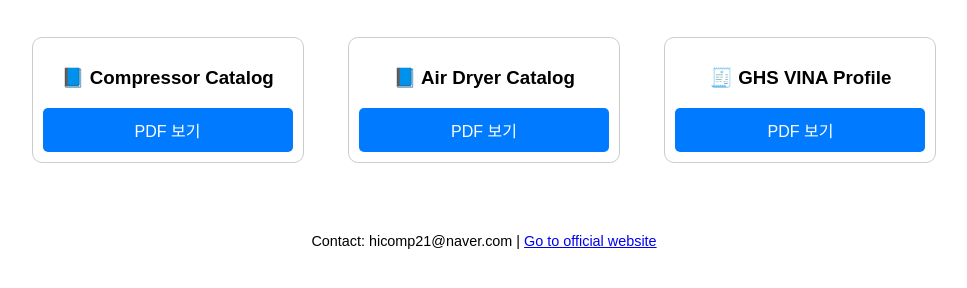
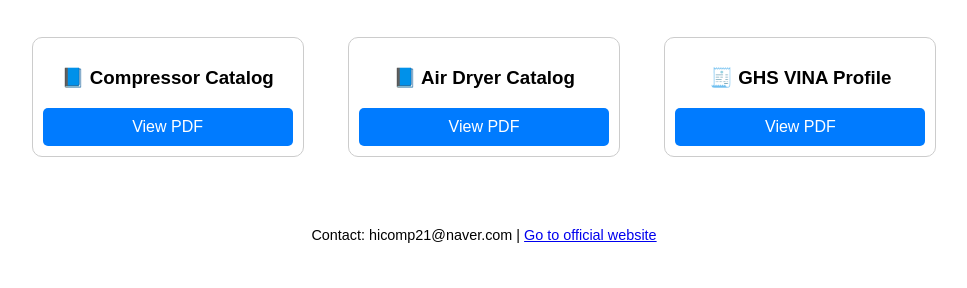
Before and after one commit to kjw-0301/Advertise_Link, a plain HTML site: page index.html in a window 1280 px wide. Shown: the part 222-510 px from the top of the page, without its empty margins (156-1123 px from the left). Drawn offline with Linux system fonts and the light colour scheme.

Commit message:
Update index.html

```diff
--- a/index.html
+++ b/index.html
@@ -39,17 +39,17 @@
 
   <div class="catalog-item">
     <h3>📘 Compressor Catalog</h3>
-    <a href="SOLVER Catalog(ENG).pdf" target="_blank">PDF 보기</a>
+    <a href="SOLVER Catalog(ENG).pdf" target="_blank">View PDF</a>
   </div>
 
   <div class="catalog-item">
     <h3>📘 Air Dryer Catalog</h3>
-    <a href="AirDryer Catalog(ENG).pdf" target="_blank">PDF 보기</a>
+    <a href="AirDryer Catalog(ENG).pdf" target="_blank">View PDF</a>
   </div>
 
   <div class="catalog-item">
     <h3>🧾 GHS VINA Profile</h3>
-    <a href="GHS VINA_Profile(ENG).pdf" target="_blank">PDF 보기</a>
+    <a href="GHS VINA_Profile(ENG).pdf" target="_blank">View PDF</a>
   </div>
 
   <footer style="margin-top: 50px; font-size: 0.9em;">
```
